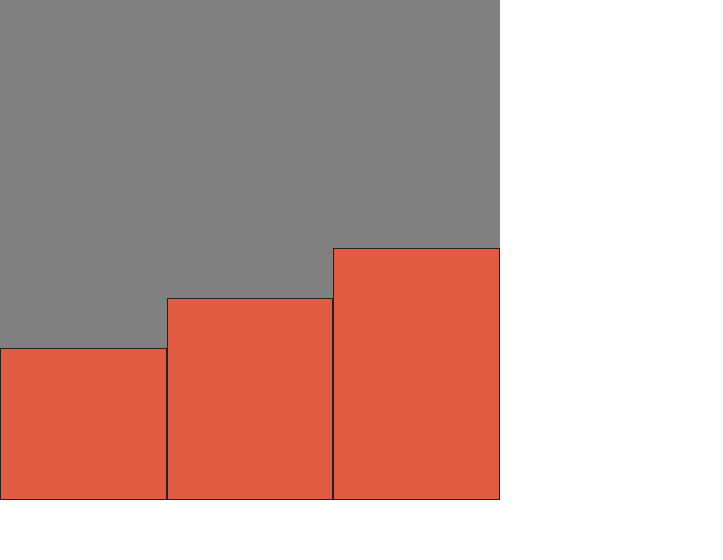
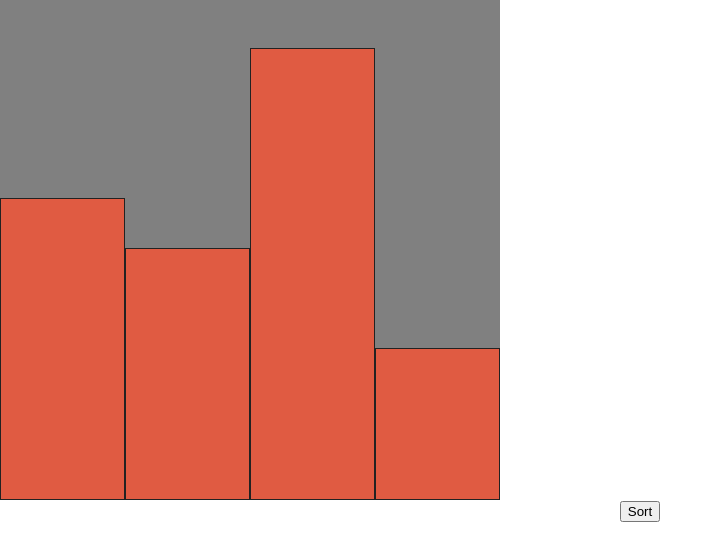
Before and after one commit to zwthomas/sorting-visualizer, a React (Create React App) app: page / in a window 1280 px wide. Shown: the top 560 px of the page, without its empty margins (0-723 px from the left). Built offline with nearby package versions, Linux system fonts and the light colour scheme.

Commit message:
Got the bars to move with bubble sort. had to change the visualizer to a class component it would rerender when doing the sorting

```diff
--- a/src/components/bar/Bar.js
+++ b/src/components/bar/Bar.js
@@ -2,7 +2,7 @@ import React from "react";
 import "./Bar.css";
 
 const Bar = ({percent}) => {
-    return <div className="bar" style={{ height: `${percent}%`, width: `${500/3}px`}} />;
+    return <div className="bar" style={{ height: `${percent}%`, width: `${500}px`}} />;
 }
 
 export default Bar;
--- a/src/components/visualizer/Visualizer.js
+++ b/src/components/visualizer/Visualizer.js
@@ -1,16 +1,54 @@
 import "./Visualizer.css";
-import React from "react";
+import React, { useState } from "react";
 
 import Bar from "./../bar/Bar";
+import { useEffect } from "react";
 
-function Visualizer(props) {
-  return (
-    <div className="container">
-      <Bar percent={30} />
-      <Bar percent={40} />
-      <Bar percent={50} />
-    </div>
-  );
+class Visualizer extends React.Component {
+  constructor(props) {
+    super(props);
+    this.state = { percents: [ 60, 50,90, 30] };
+
+    this.bubbleSort = this.bubbleSort.bind(this);
+  }
+  sleep(ms) {
+    return new Promise(resolve => setTimeout(resolve, ms));
+  }
+
+  async bubbleSort() {
+    let newArray = this.state.percents;
+
+    for (let i = 0; i < newArray.length; i++) {
+      for (let j = 0; j < newArray.length; j++) {
+        if (newArray[j] > newArray[j+1]) {
+          let temp = newArray[j];
+          newArray[j] = newArray[j + 1];
+          newArray[j + 1] = temp;
+          this.setState(newArray);
+          await this.sleep(500)
+        }
+      }
+    }
+  }
+
+  render() {
+    return (
+      <div className="temp">
+        <div className="container">
+          {this.state.percents.map(function(percent) {
+            return <Bar percent={percent} />;
+          })}
+        </div>
+        <button
+          onClick={() => {
+            this.bubbleSort();
+          }}
+        >
+          Sort
+        </button>
+      </div>
+    );
+  }
 }
 
 export default Visualizer;
```
